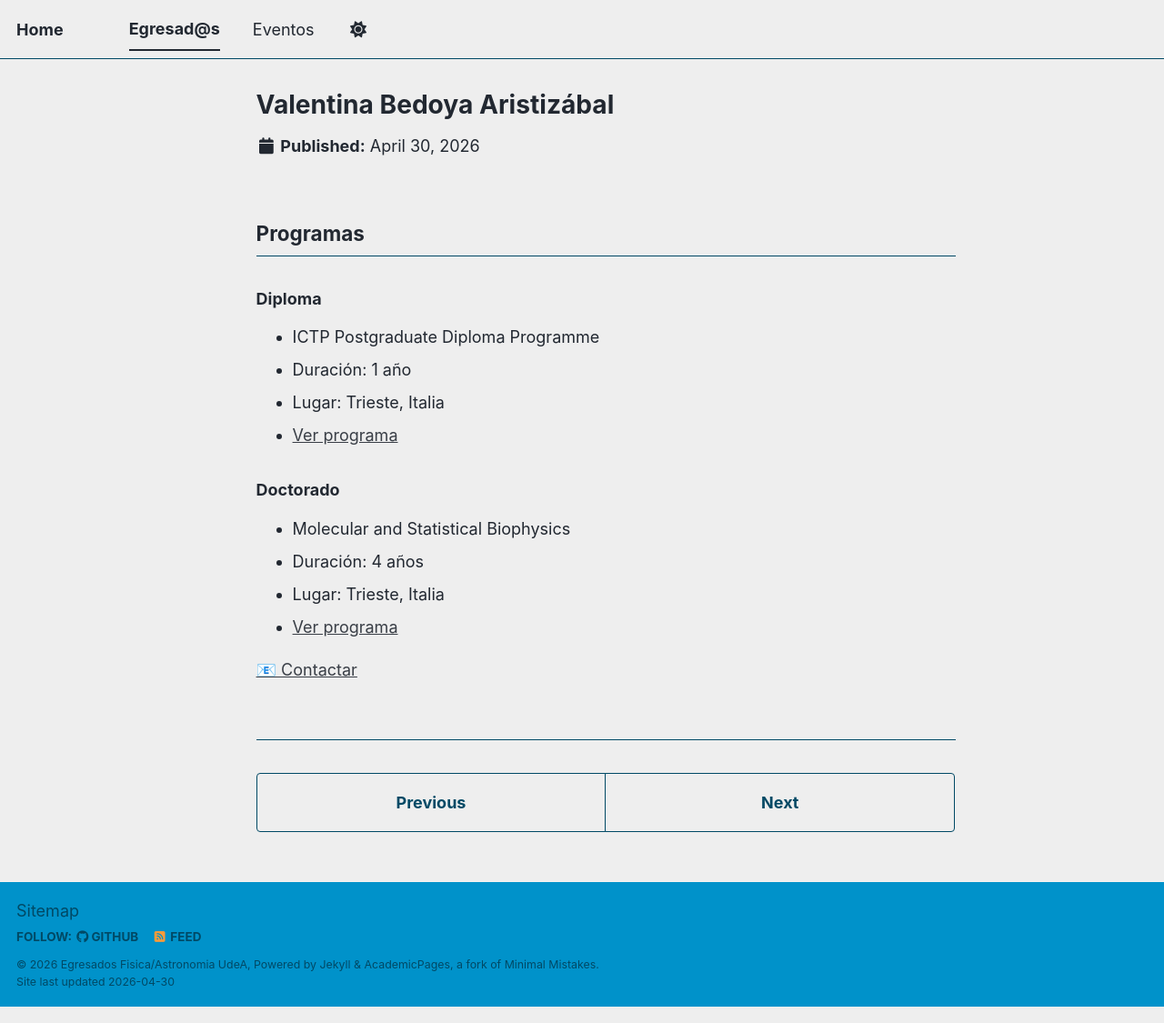
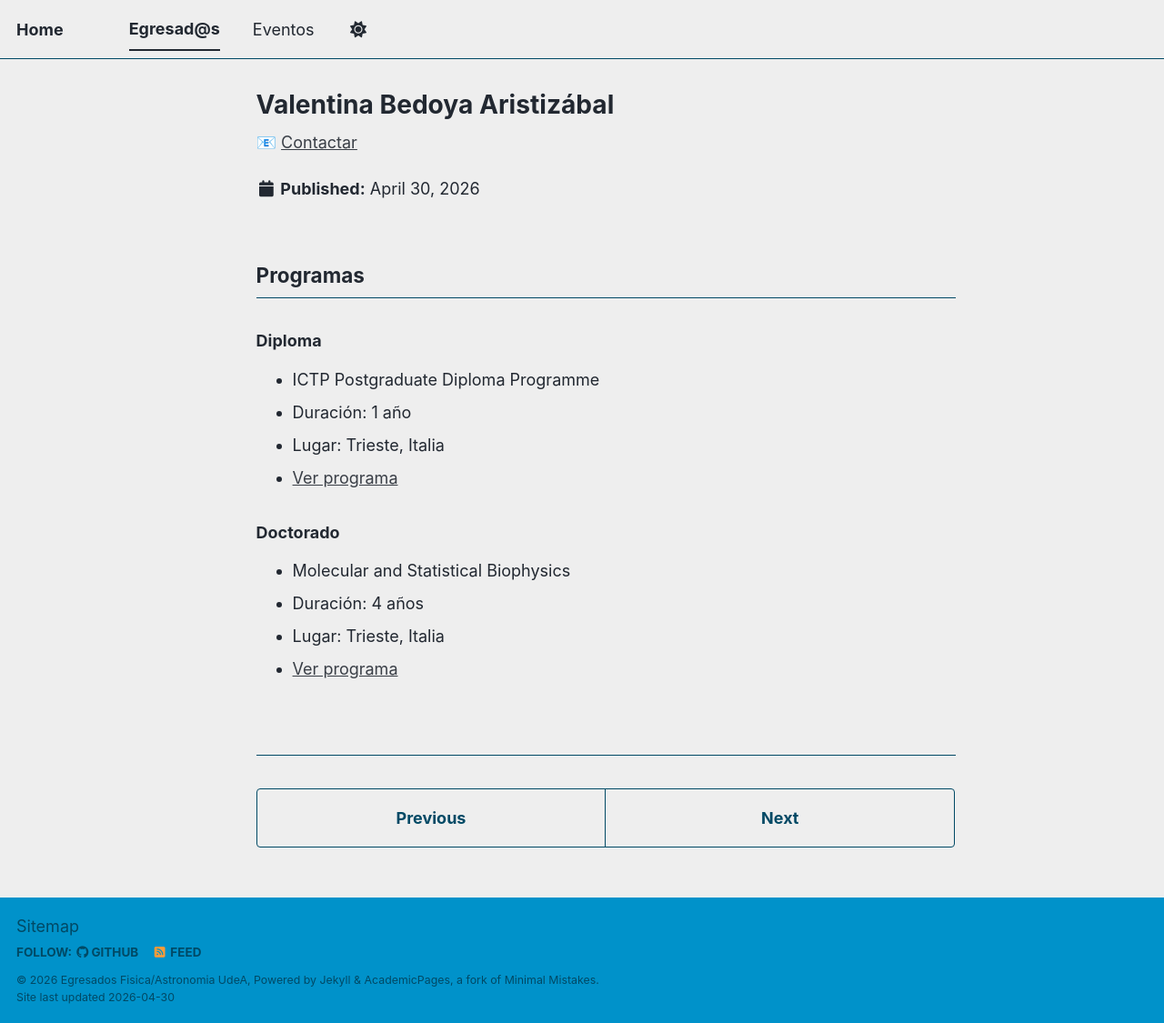
Before and after one commit to egresadosinstitutofisicaudea/egresadosinstitutofisicaudea.github.io, a Jekyll site: the page built from _egresados/valentina-bedoya-aristizábal.md, in a window 1280 px wide and 1125 px high. Shown: the whole window at 91% size. Built offline with Jekyll 4.4.1, drawn with Linux system fonts in a browser that asks for light colours; a script bundle is joined from its source files by our own code; library files that are not in the unit come from our copies.

Commit message:
Update single.html

```diff
--- a/_layouts/single.html
+++ b/_layouts/single.html
@@ -27,6 +27,8 @@ layout: default
       {% unless page.header.overlay_color or page.header.overlay_image %}
         <header>
           {% if page.title %}<h1 class="page__title" itemprop="headline">{{ page.title | markdownify | remove: "<p>" | remove: "</p>" }}</h1>{% endif %}
+          {% if page.email %}<p style="margin-top:8px;">📧 <a href="mailto:{{ page.email }}">Contactar</a></p>
+          {% endif %}
           {% if page.read_time %}
             <p class="page__meta"><i class="fa fa-clock" aria-hidden="true"></i> {% include read-time.html %}</p>
           {% endif %}
@@ -46,8 +48,7 @@ layout: default
 
       <section class="page__content" itemprop="text">
         {{ content }}
-        {% if page.email %}<div style="margin-top:20px;"><a href="mailto:{{ page.email }}">📧 Contactar</a></div>
-        {% endif %}
+
         {% if page.citation and page.paperurl and page.slidesurl and page.bibtexurl %}
           <p style="font-size: smaller">Recommended citation: {{ page.citation }}<br /><a href="{{ page.paperurl }}">Download Paper</a> | <a href="{{ page.slidesurl }}">Download Slides</a> | <a href="{{ page.bibtexurl }}">Download Bibtex</a></p>
         {% elsif page.citation and page.paperurl and page.slidesurl %}
```
